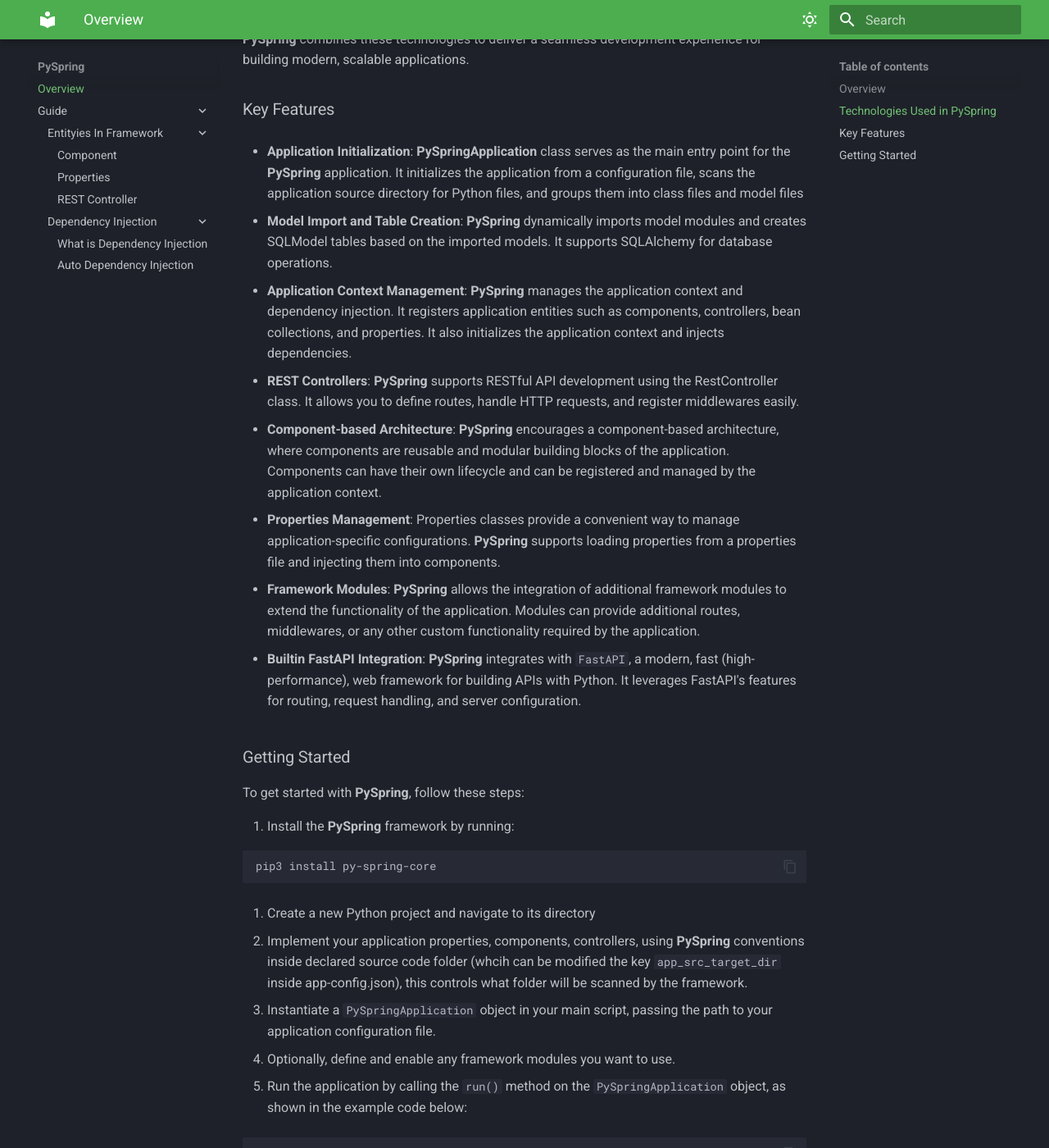
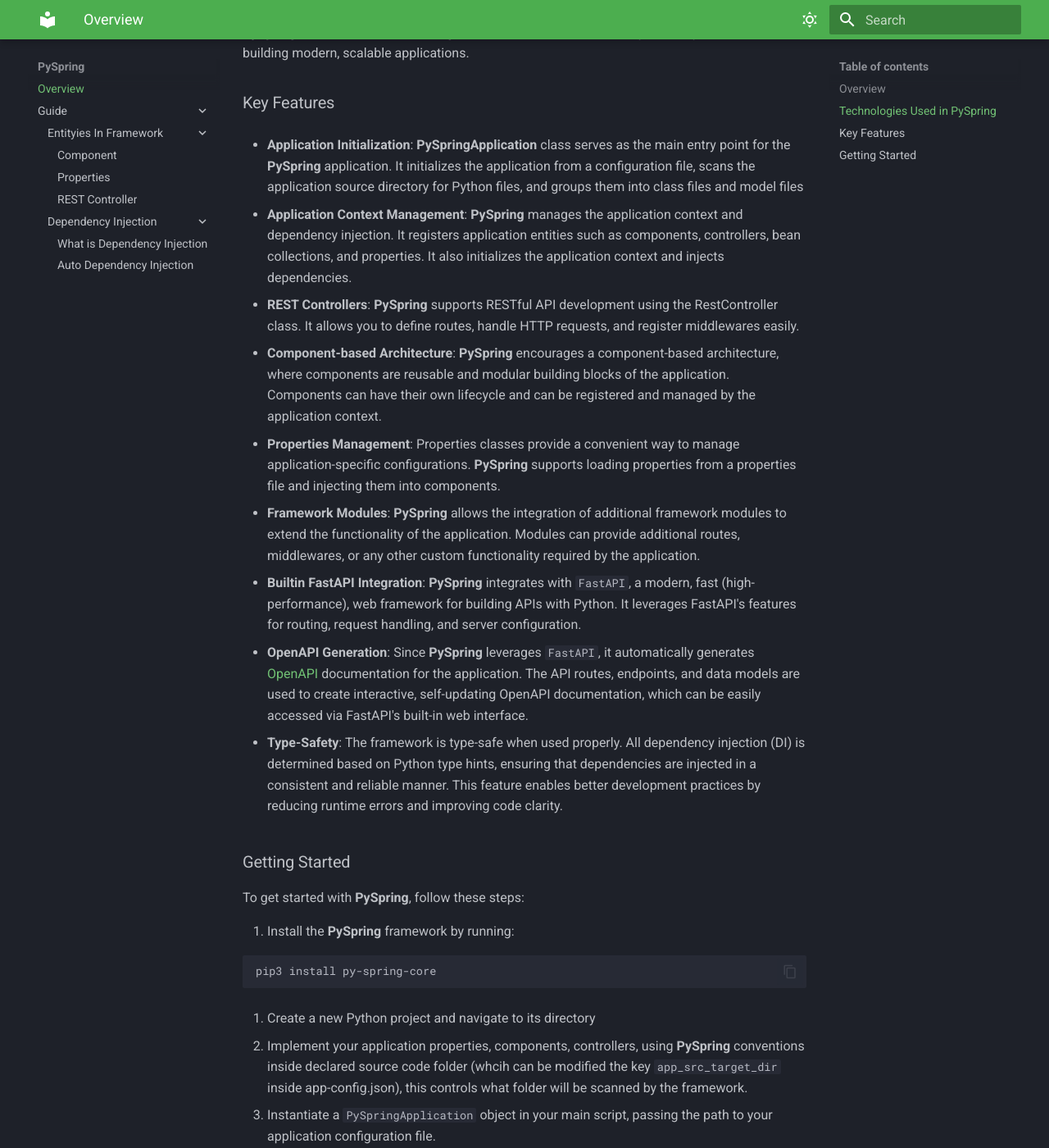
Before and after one commit to PythonSpring/pyspring-docs, an MkDocs documentation site: the page built from docs/index.md, in a window 1280 px wide and 1400 px high, scrolled down 512 px. Shown: the whole window at 82% size. Built offline with MkDocs 1.6.1 and Material for MkDocs 9.7.7, drawn with Linux system fonts in a browser that asks for light colours.

Commit message:
Add type-safety and OpenAPI generation features

```diff
--- a/docs/index.md
+++ b/docs/index.md
@@ -12,15 +12,12 @@
 ### Technologies Used in PySpring
 
 - **FastAPI**: For the web server layer.
-<!-- - **SQLModel**: As the ORM (Object-Relational Mapper). -->
 - **Pydantic**: For data validation.
 
 **PySpring** combines these technologies to deliver a seamless development experience for building modern, scalable applications.
 ### Key Features
 
 - **Application Initialization**: **PySpringApplication** class serves as the main entry point for the **PySpring** application. It initializes the application from a configuration file, scans the application source directory for Python files, and groups them into class files and model files
-
-- **Model Import and Table Creation**: **PySpring** dynamically imports model modules and creates SQLModel tables based on the imported models. It supports SQLAlchemy for database operations.
 
 - **Application Context Management**: **PySpring** manages the application context and dependency injection. It registers application entities such as components, controllers, bean collections, and properties. It also initializes the application context and injects dependencies.
 
@@ -33,6 +30,10 @@
 - **Framework Modules**: **PySpring** allows the integration of additional framework modules to extend the functionality of the application. Modules can provide additional routes, middlewares, or any other custom functionality required by the application.
 
 - **Builtin FastAPI Integration**: **PySpring** integrates with `FastAPI`, a modern, fast (high-performance), web framework for building APIs with Python. It leverages FastAPI's features for routing, request handling, and server configuration.
+
+- **OpenAPI Generation**: Since **PySpring** leverages `FastAPI`, it automatically generates [OpenAPI](https://fastapi.tiangolo.com/features/#based-on-open-standards) documentation for the application. The API routes, endpoints, and data models are used to create interactive, self-updating OpenAPI documentation, which can be easily accessed via FastAPI's built-in web interface.
+
+- **Type-Safety**: The framework is type-safe when used properly. All dependency injection (DI) is determined based on Python type hints, ensuring that dependencies are injected in a consistent and reliable manner. This feature enables better development practices by reducing runtime errors and improving code clarity.
 
 ### Getting Started
 To get started with **PySpring**, follow these steps:
```
